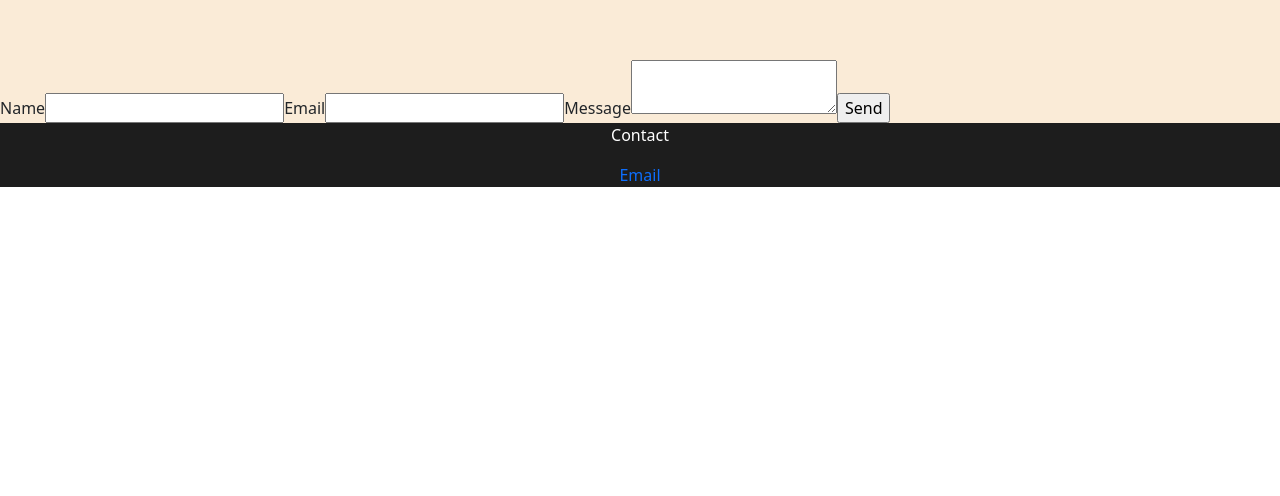
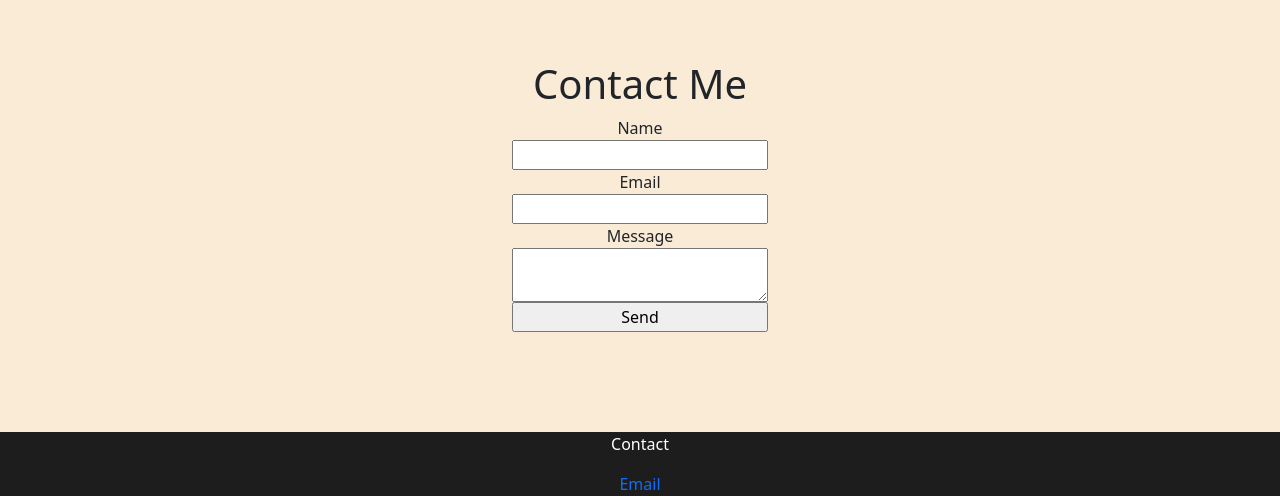
Before and after one commit to jeffkim1118/YOONSUNGKIM-Website, a React (Create React App) app: page /bio in a window 1280 px wide. Shown: the part 3781-4277 px from the top of the page. Before the commit the page ends 3968 px from the top, so only its background shows below. Built offline with nearby package versions, Linux system fonts and the light colour scheme; a web font is replaced by a local one.

Commit message:
Contact form section styling changed.

```diff
--- a/src/App.css
+++ b/src/App.css
@@ -154,6 +154,22 @@
     width: 500px;
 }
 
+
+/* Contact Form */
+.email-form-container{
+    width: 100%;
+    text-align: center;
+}
+
+.contact-form{
+    margin: auto;
+    margin-bottom: 100px;
+    width: 20%;
+    display: flex;
+    flex-direction: column;
+}
+
+
 @keyframes fadein {
     from { opacity: 0; }
     to { opacity: 1; }
--- a/src/components/contact.jsx
+++ b/src/components/contact.jsx
@@ -28,8 +28,9 @@ function Contact(){
 
     return(
         <div className="email-form-container">
+            <h1>Contact Me</h1>
             {!status ? <Warning /> : null}
-            <form ref={form} onSubmit={handleSubmit}>
+            <form className="contact-form" ref={form} onSubmit={handleSubmit}>
                 <label>Name</label>
                 <input type="text" name="user_name" value={name} onChange={(e) => setName(e.target.value)}/>
                 <label>Email</label>
```
